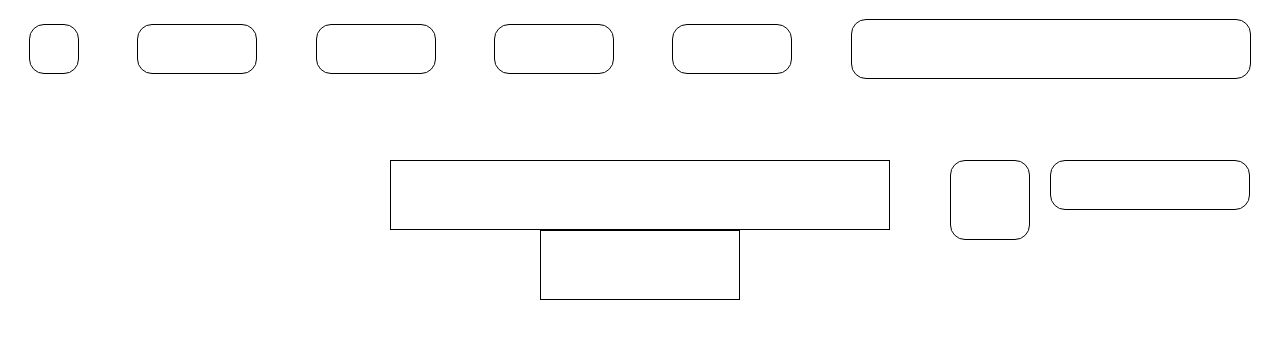
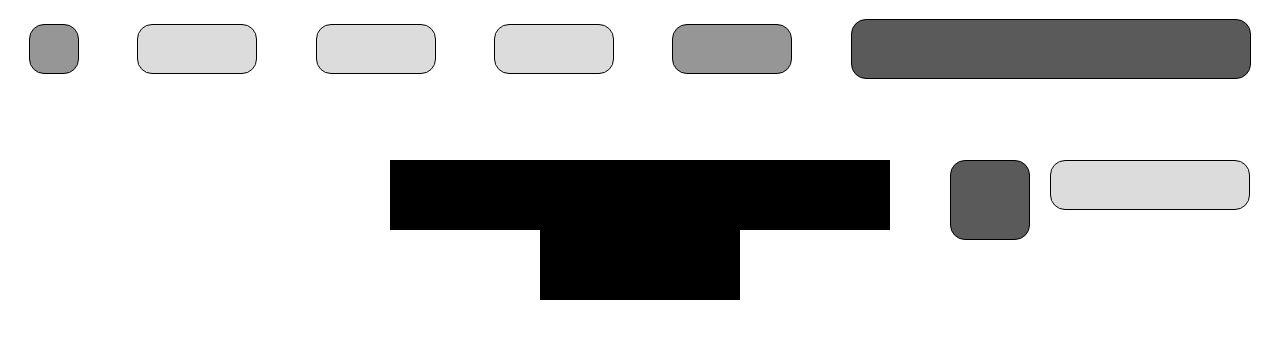
Before and after one commit to AlanSoto31/Smashing-Magazine-Heatmap, a plain HTML site: page index.html in a window 1280 px wide. Drawn offline with Linux system fonts and the light colour scheme.

Commit message:
add gray-scale

```diff
--- a/index.html
+++ b/index.html
@@ -9,21 +9,21 @@
 <body>
 <!-----------------nav-bar------------------>
     <nav class="flex AI-center JC-space-around">
-        <div class="nav-logo Br-15"></div>
-        <div class="nav-words Br-15"></div>
-        <div class="nav-words Br-15"></div>
-        <div class="nav-words Br-15"></div>
-        <div class="nav-words Br-15"></div>
-        <div class="nav-search Br-15"></div>
+        <div class="nav-logo Br-15 gray-3"></div>
+        <div class="nav-words Br-15 gray-4"></div>
+        <div class="nav-words Br-15 gray-4"></div>
+        <div class="nav-words Br-15 gray-4"></div>
+        <div class="nav-words Br-15 gray-3"></div>
+        <div class="nav-search Br-15 gray-2"></div>
     </nav>
 <!-----------------second nav-bar------------------>
     <div class="main-title-container absolute">
-        <div class="main-title-line1"></div>
-        <div class="main-title-line2 M-auto"></div>
+        <div class="main-title-line1 gray-1"></div>
+        <div class="main-title-line2 M-auto gray-1"></div>
     </div>
     <div class="second-title-container flex absolute">
-        <div class="second-title-img Br-15"></div>
-        <div class="second-title-text Br-15"></div>
+        <div class="second-title-img Br-15 gray-2"></div>
+        <div class="second-title-text Br-15 gray-4"></div>
     </div>
 
 </body>
--- a/styles.css
+++ b/styles.css
@@ -59,6 +59,25 @@
 
 
 
+
+
+/*******Color classes*******/
+
+.gray-1 {
+    background: black;
+}
+
+.gray-2 {
+    background: rgb(90, 90, 90);
+}
+
+.gray-3 {
+    background: rgb(150, 150, 150);
+}
+
+.gray-4 {
+    background: rgb(220, 220, 220);
+}
 
 /*******nav-bar*******/
 
```
